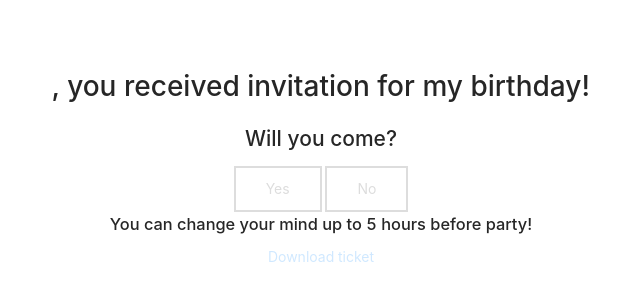
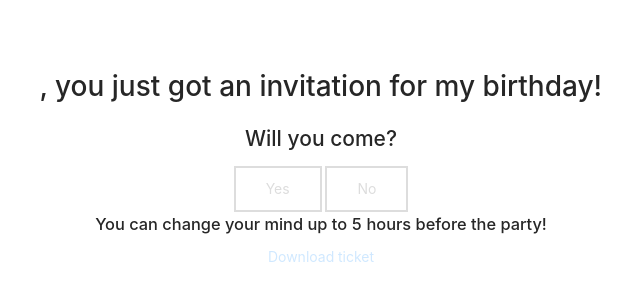
Before and after one commit to thebartekbanach/rekrutacja-jutro-medical, a Next.js app in the folder client/: page /invitation/1 in a window 1280 px wide. Shown: the part 234-534 px from the top of the page, without its empty margins (319-959 px from the left). Built offline with nearby package versions, Linux system fonts and the light colour scheme; no server answers.

Commit message:
refactor: move all components from invitation page to separate components

```diff
--- /dev/null
+++ b/client/modules/invitation/api/acceptOrRejectInvitationMutation.ts
@@ -0,0 +1,59 @@
+import { gql, useMutation } from "@apollo/client";
+import { GET_INVITATION_INFO } from "./getInvitationInfoQuery";
+
+const ACCEPT_INVITATION = gql`
+	mutation ($id: String!) {
+		acceptInvitation(id: $id) {
+			id
+		}
+	}
+`;
+
+const REJECT_INVITATION = gql`
+	mutation ($id: String!) {
+		rejectInvitation(id: $id) {
+			id
+		}
+	}
+`;
+
+interface AcceptOrRejectInvitationData {
+	id: string;
+}
+
+interface AcceptOrRejectInvitationResult {
+	rejectInvitation: {
+		id: string;
+	};
+}
+
+export const useAcceptOrRejectInvitationMutation = () => {
+	const [acceptInvitationMutation] = useMutation<
+		AcceptOrRejectInvitationResult,
+		AcceptOrRejectInvitationData
+	>(ACCEPT_INVITATION);
+
+	const [rejectInvitationMutation] = useMutation<
+		AcceptOrRejectInvitationResult,
+		AcceptOrRejectInvitationData
+	>(REJECT_INVITATION);
+
+	const acceptInvitation = (id: string) => {
+		return acceptInvitationMutation({
+			variables: { id },
+			refetchQueries: [GET_INVITATION_INFO],
+		});
+	};
+
+	const rejectInvitation = (id: string) => {
+		return rejectInvitationMutation({
+			variables: { id },
+			refetchQueries: [GET_INVITATION_INFO],
+		});
+	};
+
+	return {
+		acceptInvitation,
+		rejectInvitation,
+	};
+};
--- /dev/null
+++ b/client/modules/invitation/api/getInvitationInfoQuery.ts
@@ -0,0 +1,34 @@
+import { gql, useQuery } from "@apollo/client";
+
+export const GET_INVITATION_INFO = gql`
+	query ($id: String!) {
+		invitation(id: $id) {
+			firstName
+			status
+		}
+		isInvitationModificationLocked
+	}
+`;
+
+interface GetInvitationInfoData {
+	id: string;
+}
+
+export type InvitationStatus = "PENDING" | "ACCEPTED" | "REJECTED" | "CANCELED";
+
+interface GetInvitationInfoResult {
+	invitation: {
+		firstName: string;
+		status: InvitationStatus;
+	};
+	isInvitationModificationLocked: boolean;
+}
+
+export const useGetInvitationInfoQuery = (id: string) => {
+	return useQuery<GetInvitationInfoResult, GetInvitationInfoData>(
+		GET_INVITATION_INFO,
+		{
+			variables: { id },
+		}
+	);
+};
--- /dev/null
+++ b/client/modules/invitation/button.tsx
@@ -0,0 +1,41 @@
+import { FC } from "react";
+import button from "../../styles/button.module.scss";
+
+interface ButtonProps {
+	onClick: () => void;
+
+	text: string;
+	type?: "danger" | "success";
+	forceSelected?: boolean;
+	disabled?: boolean;
+}
+
+export const Button: FC<ButtonProps> = ({
+	onClick,
+	text,
+	type,
+	forceSelected,
+	disabled,
+}) => {
+	let classes = [button.button];
+
+	if (type === "danger") {
+		classes.push(button.danger);
+	}
+
+	if (forceSelected) {
+		classes.push(button.selected);
+	}
+
+	if (!forceSelected && disabled) {
+		classes.push(button.disabled);
+	}
+
+	const className = classes.join(" ");
+
+	return (
+		<button className={className} onClick={onClick} disabled={disabled}>
+			{text}
+		</button>
+	);
+};
--- /dev/null
+++ b/client/modules/invitation/downloadTicketButton.tsx
@@ -0,0 +1,25 @@
+import { FC } from "react";
+
+interface DownloadTicketButtonProps {
+	invitationId: string;
+	enabled: boolean;
+}
+
+export const DownloadTicketButton: FC<DownloadTicketButtonProps> = ({
+	invitationId,
+	enabled,
+}) => {
+	return (
+		<a
+			href={`/api/invitation/${invitationId}/ticket`}
+			target="_blank"
+			rel="noreferrer"
+			style={{
+				pointerEvents: enabled ? "all" : "none",
+				opacity: enabled ? 1 : 0.2,
+			}}
+		>
+			Download ticket
+		</a>
+	);
+};
--- /dev/null
+++ b/client/modules/invitation/index.tsx
@@ -0,0 +1,34 @@
+import { useRouter } from "next/router";
+import { FC } from "react";
+import common from "../../styles/common.module.scss";
+import { useGetInvitationInfoQuery } from "./api/getInvitationInfoQuery";
+import { DownloadTicketButton } from "./downloadTicketButton";
+import { InvitationAcceptanceBox } from "./invitationAcceptanceBox";
+
+interface InvitationPageProps {
+	id: string;
+}
+
+export const InvitationPage: FC<InvitationPageProps> = ({ id }) => {
+	const { data } = useGetInvitationInfoQuery(id);
+
+	const firstName = data?.invitation.firstName ?? "";
+	const invitationAccepted = data?.invitation.status === "ACCEPTED";
+
+	return (
+		<main className={common["page-content"]}>
+			<h1>{firstName}, you just got an invitation for my birthday!</h1>
+			<InvitationAcceptanceBox
+				invitationId={id as string}
+				currentStatus={data?.invitation.status ?? "PENDING"}
+				modificationsLocked={
+					data?.isInvitationModificationLocked ?? true
+				}
+			/>
+			<DownloadTicketButton
+				invitationId={id}
+				enabled={invitationAccepted}
+			/>
+		</main>
+	);
+};
--- /dev/null
+++ b/client/modules/invitation/invitationAcceptanceBox.tsx
@@ -0,0 +1,56 @@
+import { FC } from "react";
+import { useAcceptOrRejectInvitationMutation } from "./api/acceptOrRejectInvitationMutation";
+import { InvitationStatus } from "./api/getInvitationInfoQuery";
+import { Button } from "./button";
+
+interface AcceptanceBoxProps {
+	invitationId: string;
+	currentStatus: InvitationStatus;
+	modificationsLocked: boolean;
+}
+
+export const InvitationAcceptanceBox: FC<AcceptanceBoxProps> = ({
+	invitationId,
+	currentStatus,
+	modificationsLocked,
+}) => {
+	const { acceptInvitation, rejectInvitation } =
+		useAcceptOrRejectInvitationMutation();
+
+	const handleAccept = () => {
+		acceptInvitation(invitationId);
+	};
+
+	const handleReject = () => {
+		rejectInvitation(invitationId);
+	};
+
+	const isAcceptedButtonForceSelected = currentStatus === "ACCEPTED";
+
+	const isRejectButtonForceSelected = ["REJECTED", "CANCELLED"].includes(
+		currentStatus
+	);
+
+	return (
+		<div>
+			<h2>Will you come?</h2>
+			<div>
+				<Button
+					onClick={handleAccept}
+					text="Yes"
+					type="success"
+					forceSelected={isAcceptedButtonForceSelected}
+					disabled={modificationsLocked}
+				/>{" "}
+				<Button
+					onClick={handleReject}
+					text="No"
+					type="danger"
+					forceSelected={isRejectButtonForceSelected}
+					disabled={modificationsLocked}
+				/>
+			</div>
+			<h3>You can change your mind up to 5 hours before the party!</h3>
+		</div>
+	);
+};
--- a/client/pages/invitation/[id].tsx
+++ b/client/pages/invitation/[id].tsx
@@ -1,179 +1,13 @@
-import { gql, useMutation, useQuery } from "@apollo/client";
 import { useRouter } from "next/router";
-import { FC } from "react";
-import common from "../../styles/Common.module.scss";
-import button from "../../styles/Button.module.scss";
-
-const GET_INVITATION_INFO = gql`
-	query ($id: String!) {
-		invitation(id: $id) {
-			firstName
-			status
-		}
-		isInvitationModificationLocked
-	}
-`;
-
-const ACCEPT_INVITATION = gql`
-	mutation ($id: String!) {
-		acceptInvitation(id: $id) {
-			id
-		}
-	}
-`;
-
-const REJECT_INVITATION = gql`
-	mutation ($id: String!) {
-		rejectInvitation(id: $id) {
-			id
-		}
-	}
-`;
-
-type InvitationStatus = "PENDING" | "ACCEPTED" | "REJECTED" | "CANCELED";
-
-interface InvitationInfo {
-	firstName: string;
-	status: InvitationStatus;
-}
-
-interface GetInvitationInfoQueryResult {
-	invitation: InvitationInfo;
-	isInvitationModificationLocked: boolean;
-}
-
-interface AcceptanceBoxProps {
-	invitationId: string;
-	currentStatus: InvitationStatus;
-	modificationsLocked: boolean;
-}
-
-interface ButtonProps {
-	onClick: () => void;
-
-	text: string;
-	type?: "danger" | "success";
-	forceSelected?: boolean;
-	disabled?: boolean;
-}
-
-const Button: FC<ButtonProps> = ({
-	onClick,
-	text,
-	type,
-	forceSelected,
-	disabled,
-}) => {
-	let classes = [button.button];
-
-	if (type === "danger") {
-		classes.push(button.danger);
-	}
-
-	if (forceSelected) {
-		classes.push(button.selected);
-	}
-
-	if (!forceSelected && disabled) {
-		classes.push(button.disabled);
-	}
-
-	const className = classes.join(" ");
-
-	return (
-		<button className={className} onClick={onClick} disabled={disabled}>
-			{text}
-		</button>
-	);
-};
-
-const AcceptanceBox: FC<AcceptanceBoxProps> = ({
-	invitationId,
-	currentStatus,
-	modificationsLocked,
-}) => {
-	const [acceptInvitation] = useMutation(ACCEPT_INVITATION);
-	const [rejectInvitation] = useMutation(REJECT_INVITATION);
-
-	const handleAccept = () => {
-		acceptInvitation({
-			variables: { id: invitationId },
-			refetchQueries: [GET_INVITATION_INFO],
-		});
-	};
-
-	const handleReject = () => {
-		rejectInvitation({
-			variables: { id: invitationId },
-			refetchQueries: [GET_INVITATION_INFO],
-		});
-	};
-
-	let isRejectButtonForceSelected = ["REJECTED", "CANCELLED"].includes(
-		currentStatus
-	);
-
-	return (
-		<div>
-			<h2>Will you come?</h2>
-			<div>
-				<Button
-					onClick={handleAccept}
-					text="Yes"
-					type="success"
-					forceSelected={currentStatus === "ACCEPTED"}
-					disabled={modificationsLocked}
-				/>{" "}
-				<Button
-					onClick={handleReject}
-					text="No"
-					type="danger"
-					forceSelected={isRejectButtonForceSelected}
-					disabled={modificationsLocked}
-				/>
-			</div>
-			<h3>You can change your mind up to 5 hours before party!</h3>
-		</div>
-	);
-};
+import { InvitationPage as InvitationPageContent } from "../../modules/invitation";
 
 const InvitationPage = () => {
 	const router = useRouter();
-	const { id } = router.query;
 
-	const { data } = useQuery<GetInvitationInfoQueryResult>(
-		GET_INVITATION_INFO,
-		{
-			variables: { id },
-		}
-	);
+	const { id: rawId } = router.query;
+	const id = (rawId as string) ?? "";
 
-	const firstName = data?.invitation.firstName ?? "";
-	const invitationAccepted = data?.invitation.status === "ACCEPTED";
-
-	return (
-		<main className={common["page-content"]}>
-			<h1>{firstName}, you received invitation for my birthday!</h1>
-			<AcceptanceBox
-				invitationId={id as string}
-				currentStatus={data?.invitation.status ?? "PENDING"}
-				modificationsLocked={
-					data?.isInvitationModificationLocked ?? true
-				}
-			/>
-			<a
-				href={`/api/invitation/${id}/ticket`}
-				target="_blank"
-				rel="noreferrer"
-				style={{
-					pointerEvents: invitationAccepted ? "all" : "none",
-					opacity: invitationAccepted ? 1 : 0.2,
-				}}
-			>
-				Download ticket
-			</a>
-		</main>
-	);
+	return <InvitationPageContent id={id} />;
 };
 
 export default InvitationPage;
```
